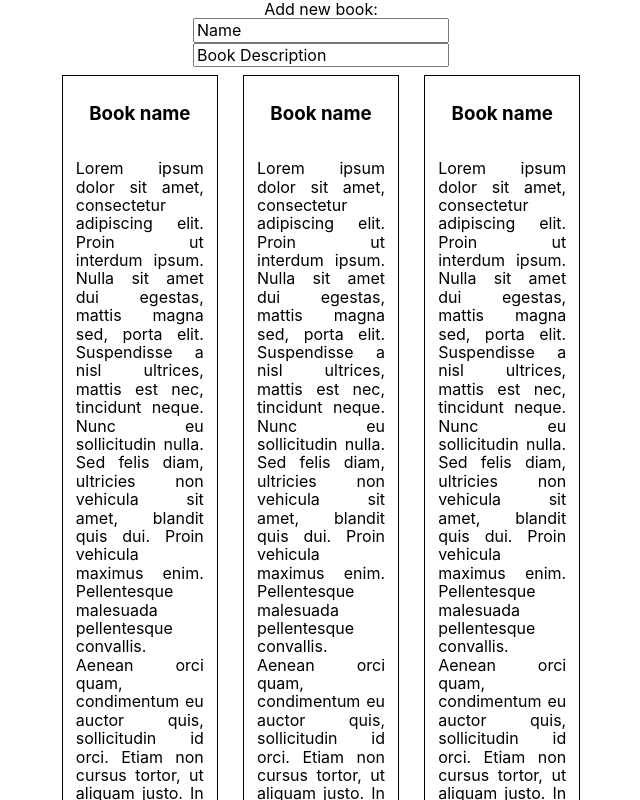
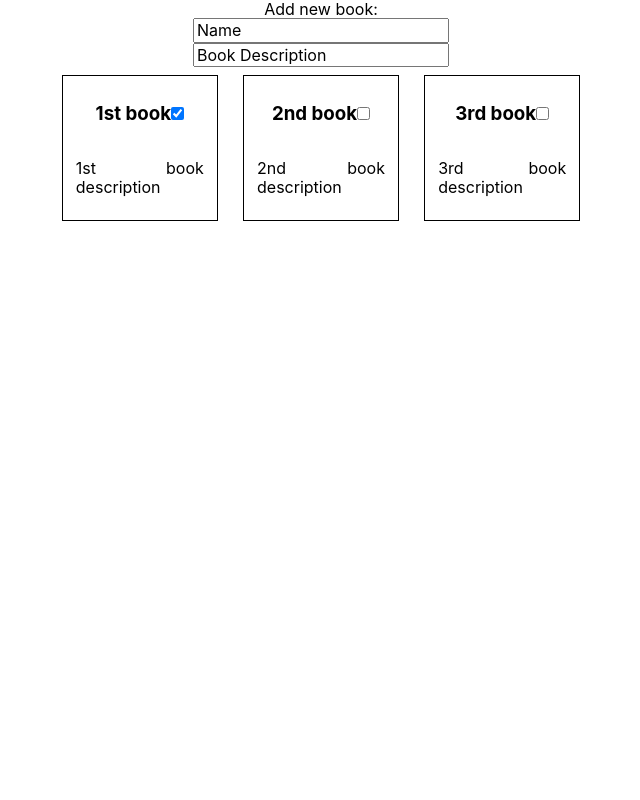
Before and after one commit to Kielx/TOP-Library, a React (Create React App) app: page / in a window 1280 px wide. Shown: the top 800 px of the page, without its empty margins (319-959 px from the left). Built offline with nearby package versions, Linux system fonts and the light colour scheme.

Commit message:
Working but ineffectiveley

```diff
--- a/src/App.js
+++ b/src/App.js
@@ -2,37 +2,31 @@ import React from "react";
 import "./App.css";
 import UserInput from "./components/UserInput/UserInput";
 import Book from "./components/Book/Book";
+import books from "./assets/books";
 
 class App extends React.Component {
   constructor(props) {
     super(props);
     this.state = {
-      books: [
-        {
-          name: "1st book",
-          description: "1st book description",
-          read: true
-        },
-        {
-          name: "2nd book",
-          description: "2nd book description",
-          read: false
-        },
-        {
-          name: "3rd book",
-          description: "3rd book description",
-          read: false
-        }
-      ]
+      books: books
     };
   }
   render() {
+    const books = this.state.books.map(function(book) {
+      return (
+        <Book
+          name={book.name}
+          description={book.description}
+          read={book.read}
+        />
+      );
+    });
+
     return (
       <div className="App">
         <UserInput />
-        <Book />
-        <Book />
-        <Book />
+        {books}
+        {console.log(this.state)}
       </div>
     );
   }
--- /dev/null
+++ b/src/assets/books.js
@@ -0,0 +1,19 @@
+const books = [
+  {
+    name: "1st book",
+    description: "1st book description",
+    read: true
+  },
+  {
+    name: "2nd book",
+    description: "2nd book description",
+    read: false
+  },
+  {
+    name: "3rd book",
+    description: "3rd book description",
+    read: false
+  }
+];
+
+export default books;
--- a/src/components/Book/Book.js
+++ b/src/components/Book/Book.js
@@ -4,19 +4,9 @@ import styles from "./Book.module.css";
 const Book = props => {
   return (
     <div className={styles.book}>
-      <h3>Book name</h3>
-      <p>
-        Lorem ipsum dolor sit amet, consectetur adipiscing elit. Proin ut
-        interdum ipsum. Nulla sit amet dui egestas, mattis magna sed, porta
-        elit. Suspendisse a nisl ultrices, mattis est nec, tincidunt neque. Nunc
-        eu sollicitudin nulla. Sed felis diam, ultricies non vehicula sit amet,
-        blandit quis dui. Proin vehicula maximus enim. Pellentesque malesuada
-        pellentesque convallis. Aenean orci quam, condimentum eu auctor quis,
-        sollicitudin id orci. Etiam non cursus tortor, ut aliquam justo. In
-        feugiat purus in mattis ultrices. Vivamus tempus aliquam erat, eu cursus
-        massa sodales vitae. Proin lorem elit, aliquet ac velit at, elementum
-        congue nisi. Maecenas viverra magna quis dui bibendum bibendum.
-      </p>
+      <h3>{props.name}</h3>
+      <input type="checkbox" checked={props.read} />
+      <p>{props.description}</p>
     </div>
   );
 };
```
